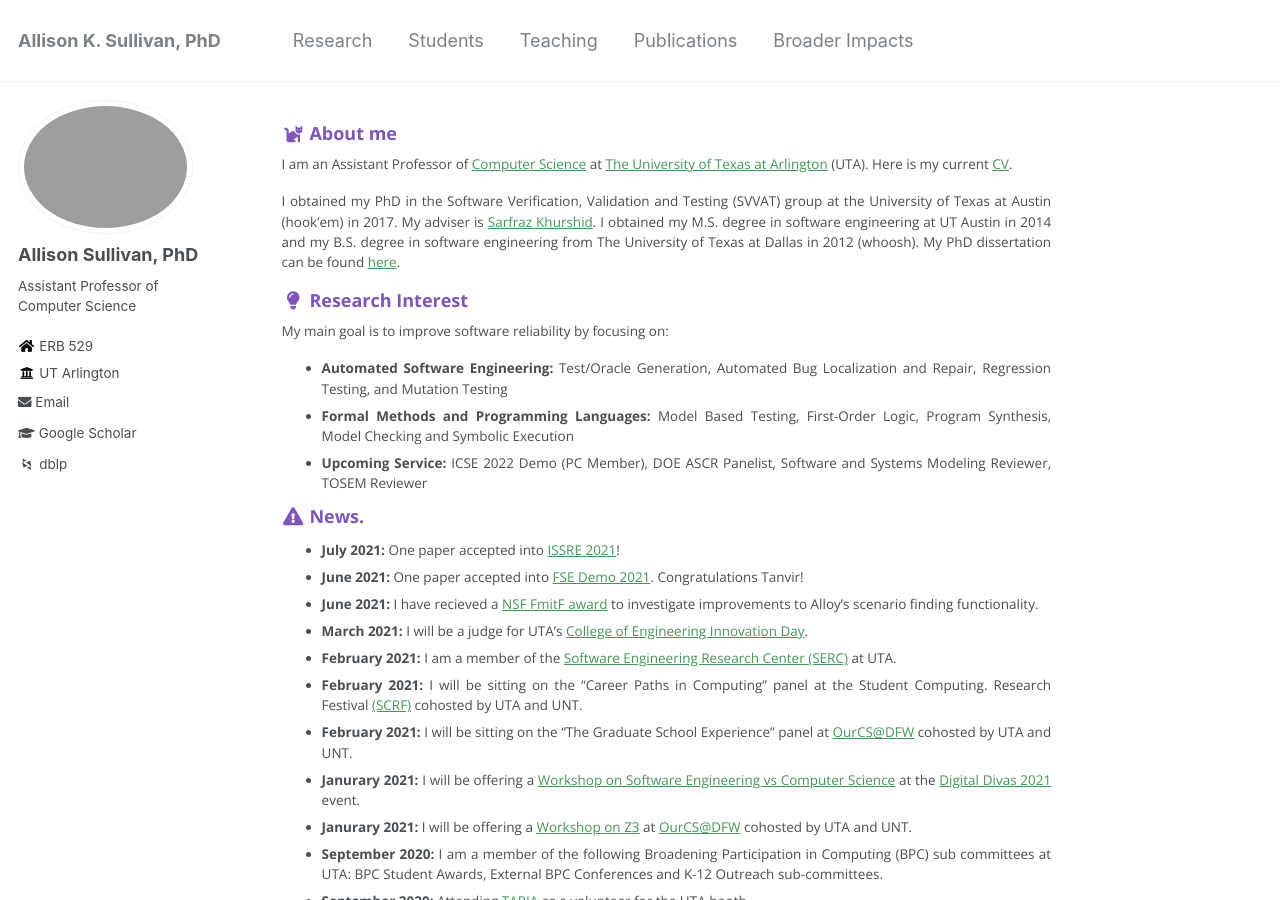
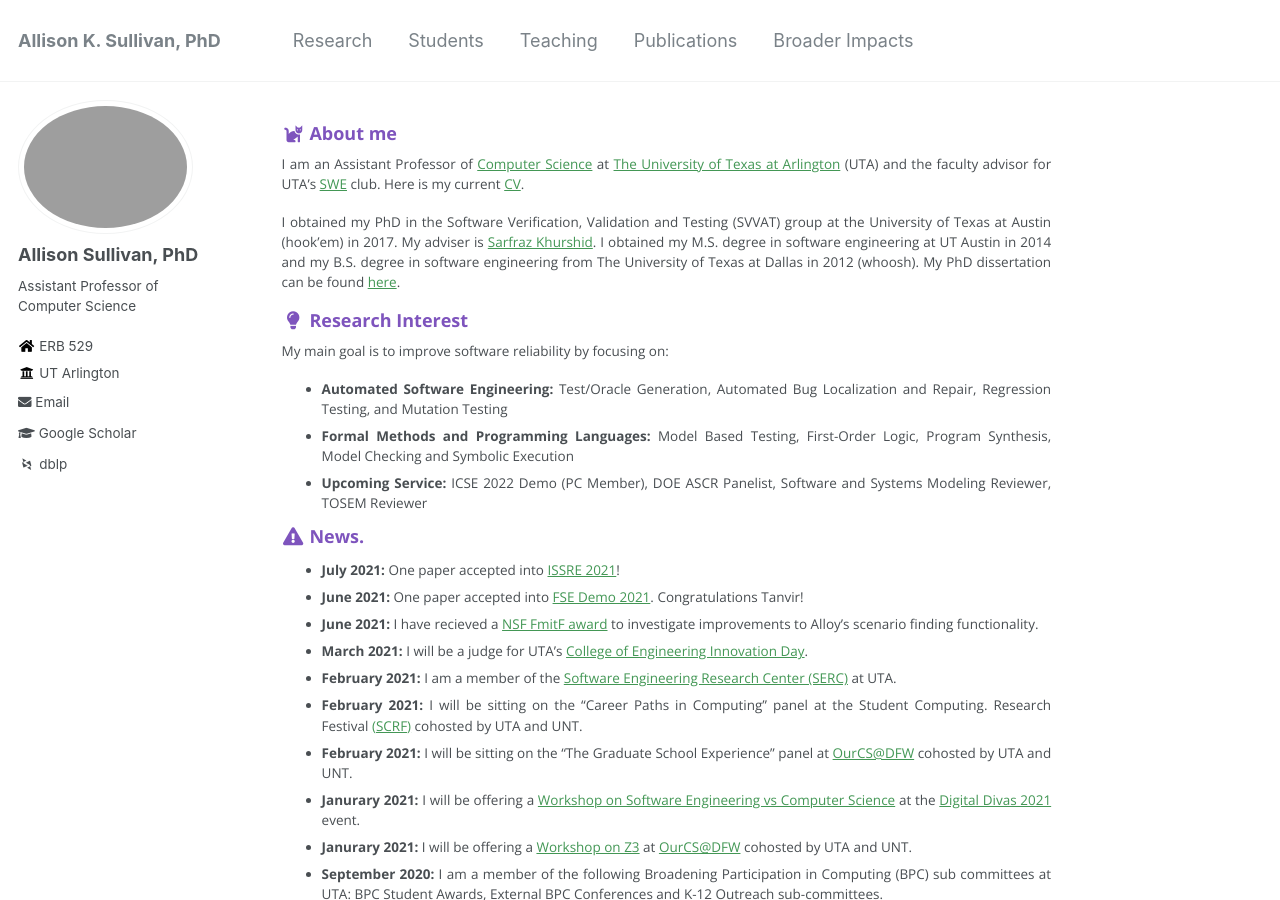
Before and after one commit to Allisonius/allisonius.github.io, a Jekyll site: the page built from _pages/about.md, in a window 1280 px wide and 900 px high. Built offline with Jekyll 4.4.1, drawn with Linux system fonts in a browser that asks for light colours; some web fonts are replaced.

Commit message:
Update about.md

```diff
--- a/_pages/about.md
+++ b/_pages/about.md
@@ -9,7 +9,7 @@ redirect_from:
 ---
 
 ### <i class="fa fa-fw fa-cat" aria-hidden="true"></i> About me
-I am an Assistant Professor of [Computer Science](https://www.uta.edu/academics/schools-colleges/engineering/academics/departments/cse) at [The University of Texas at Arlington](https://www.uta.edu/) (UTA). Here is my current [CV](/files/ASullivan_CV.pdf).
+I am an Assistant Professor of [Computer Science](https://www.uta.edu/academics/schools-colleges/engineering/academics/departments/cse) at [The University of Texas at Arlington](https://www.uta.edu/) (UTA) and the faculty advisor for UTA's [SWE](https://swe.org/) club. Here is my current [CV](/files/ASullivan_CV.pdf).
 
 I obtained my PhD in the Software Verification, Validation and Testing (SVVAT) group at the University of Texas at Austin (hook'em) in 2017. My adviser is [Sarfraz Khurshid](https://users.ece.utexas.edu/~khurshid/). I obtained my M.S. degree in software engineering at UT Austin in 2014 and my B.S. degree in software engineering from The University of Texas at Dallas in 2012 (whoosh). My PhD dissertation can be found [here](files/dissertation.pdf).
 
```
